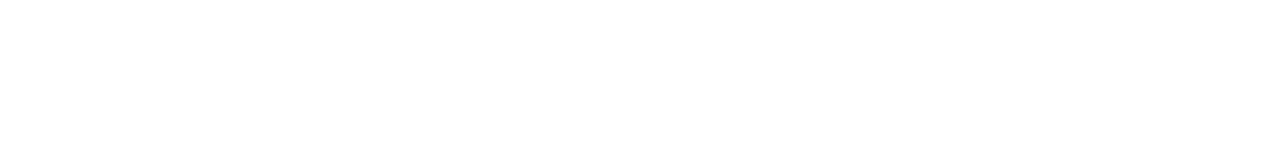
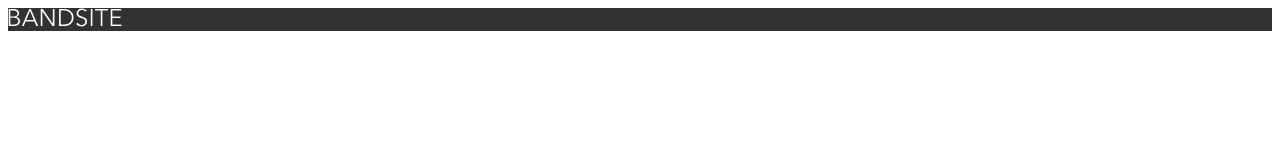
Before and after one commit to onsaocodes/onome-ogwuda-bandsite, a plain HTML site: page index.html in a window 1280 px wide. Drawn offline with Linux system fonts and the light colour scheme.

Commit message:
Update nav bar creation and styling

```diff
--- a/index.html
+++ b/index.html
@@ -0,0 +1,19 @@
+<!DOCTYPE html>
+<html lang="en">
+<head>
+    <meta charset="UTF-8">
+    <meta name="viewport" content="width=device-width, initial-scale=1.0">
+    <title>BrandSite</title>
+    <link rel="stylesheet" href="./styles/bio.css">
+</head>
+<body>
+    <header>
+        <nav class="nav">
+            <section class="nav__logo">
+                <a href="#" class="nav__logo-link"><img src="./assets/logos/Logo-bandsite.svg" alt=""></a>
+            </section>
+        </nav>
+    </header>
+
+</body>
+</html>
--- a/styles/bio.scss
+++ b/styles/bio.scss
@@ -0,0 +1 @@
+@use "./partials/nav.scss" as *;
--- /dev/null
+++ b/styles/partials/_nav.scss
@@ -0,0 +1,12 @@
+@use "./variables" as *;
+
+.nav{
+    display: flex;
+    justify-content: space-between;
+    background-color: $primary-background-colour;
+
+    &__logo-link{
+        text-decoration: none;
+        color: red;
+    }
+}
--- /dev/null
+++ b/styles/partials/_variables.scss
@@ -0,0 +1 @@
+$primary-background-colour: #323232;
```
Also changed, not shown: styles/bio.css, 1 other file.
